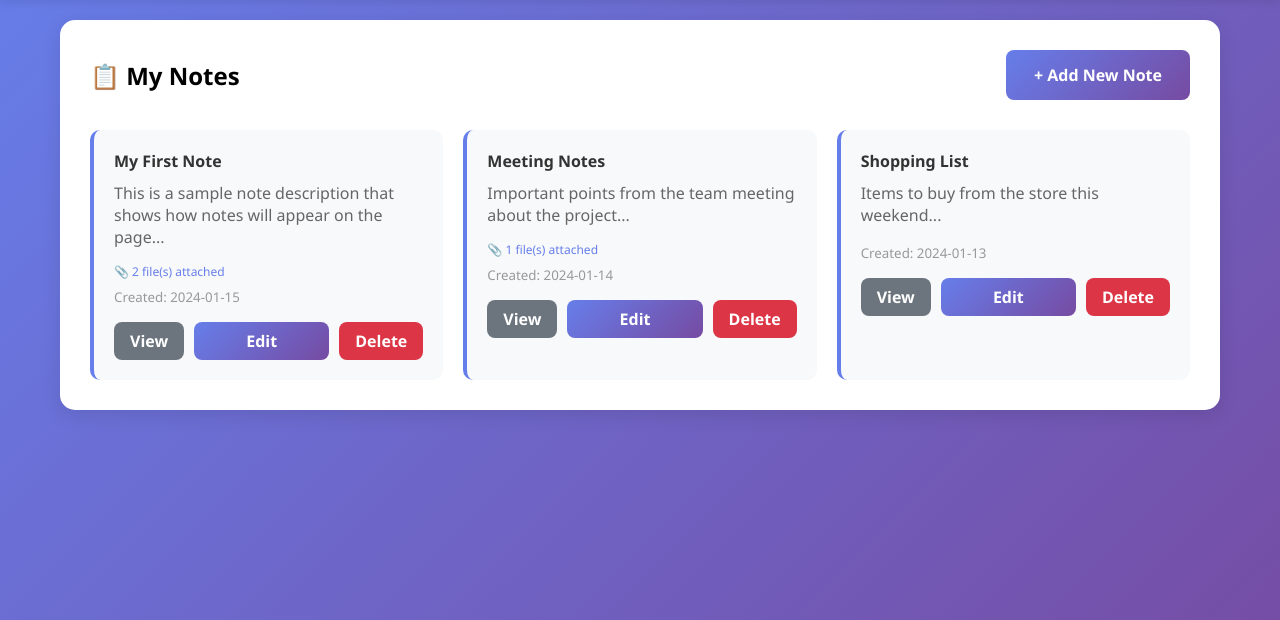
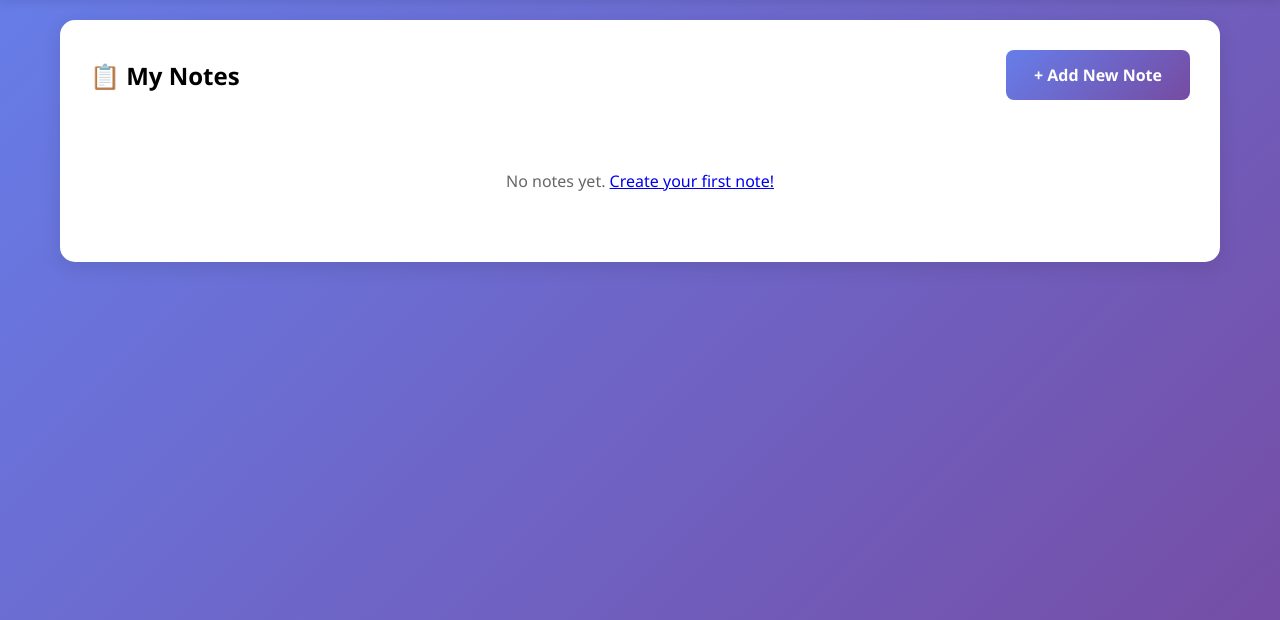
Before and after one commit to kesavadattaj/Flask_PFS-ONE-001, a Flask app: template templates/notes.html in a window 1280 px wide. Shown: the part 68-688 px from the top of the page. Run offline with Flask 3, Linux system fonts and the light colour scheme; the template is opened without the code that fills it, so the values that code supplies are empty.

```diff
--- a/templates/notes.html
+++ b/templates/notes.html
@@ -8,43 +8,31 @@
             <div class="notes-container">
                 <div style="display: flex; justify-content: space-between; align-items: center; margin-bottom: 30px;">
                     <h2>📋 My Notes</h2>
-                    <a href="add_note.html" class="btn btn-primary" style="width: auto;">+ Add New Note</a>
+                    <a href="{{url_for('add_note')}}" class="btn btn-primary" style="width: auto;">+ Add New Note</a>
                 </div>
 
+                {% if notes %}
                 <div class="notes-grid">
+                    {% for note in notes %}
                     <div class="note-card">
-                        <h4>My First Note</h4>
-                        <p>This is a sample note description that shows how notes will appear on the page...</p>
-                        <p style="color: #667eea; font-size: 12px; margin: 5px 0;">📎 2 file(s) attached</p>
-                        <small style="color: #999;">Created: 2024-01-15</small>
+                        <h4>{{note.title}}</h4>
+                        <p>{{note.description}}</p>
+                        <p style="color: #667eea; font-size: 12px; margin: 5px 0;">📎 {{note.files_count}} file(s) attached</p>
+                        <small style="color: #999;">Created: {{note.created_at}}</small>
                         <div class="note-actions">
                             <a href="view_note.html" class="btn btn-secondary" style="padding: 8px 16px;">View</a>
                             <a href="edit_note.html" class="btn btn-primary" style="padding: 8px 16px;">Edit</a>
                             <a href="notes.html" class="btn btn-danger" style="padding: 8px 16px;" onclick="return confirm('Are you sure?')">Delete</a>
                         </div>
                     </div>
-                    <div class="note-card">
-                        <h4>Meeting Notes</h4>
-                        <p>Important points from the team meeting about the project...</p>
-                        <p style="color: #667eea; font-size: 12px; margin: 5px 0;">📎 1 file(s) attached</p>
-                        <small style="color: #999;">Created: 2024-01-14</small>
-                        <div class="note-actions">
-                            <a href="view_note.html" class="btn btn-secondary" style="padding: 8px 16px;">View</a>
-                            <a href="edit_note.html" class="btn btn-primary" style="padding: 8px 16px;">Edit</a>
-                            <a href="notes.html" class="btn btn-danger" style="padding: 8px 16px;" onclick="return confirm('Are you sure?')">Delete</a>
-                        </div>
-                    </div>
-                    <div class="note-card">
-                        <h4>Shopping List</h4>
-                        <p>Items to buy from the store this weekend...</p>
-                        <small style="color: #999;">Created: 2024-01-13</small>
-                        <div class="note-actions">
-                            <a href="view_note.html" class="btn btn-secondary" style="padding: 8px 16px;">View</a>
-                            <a href="edit_note.html" class="btn btn-primary" style="padding: 8px 16px;">Edit</a>
-                            <a href="notes.html" class="btn btn-danger" style="padding: 8px 16px;" onclick="return confirm('Are you sure?')">Delete</a>
-                        </div>
-                    </div>
+                    {% endfor %}
+
                 </div>
+                {% else %}
+                 <p style="text-align: center; color: #666; padding: 40px;">
+                No notes yet. <a href="{{ url_for('add_note') }}">Create your first note!</a>
+            </p>
+            {% endif %}
             </div>
         </div>
 {% endblock %}
```
Also changed, not shown: main.py (+45 -0 lines), templates/view_note.html (+13 -14 lines).
